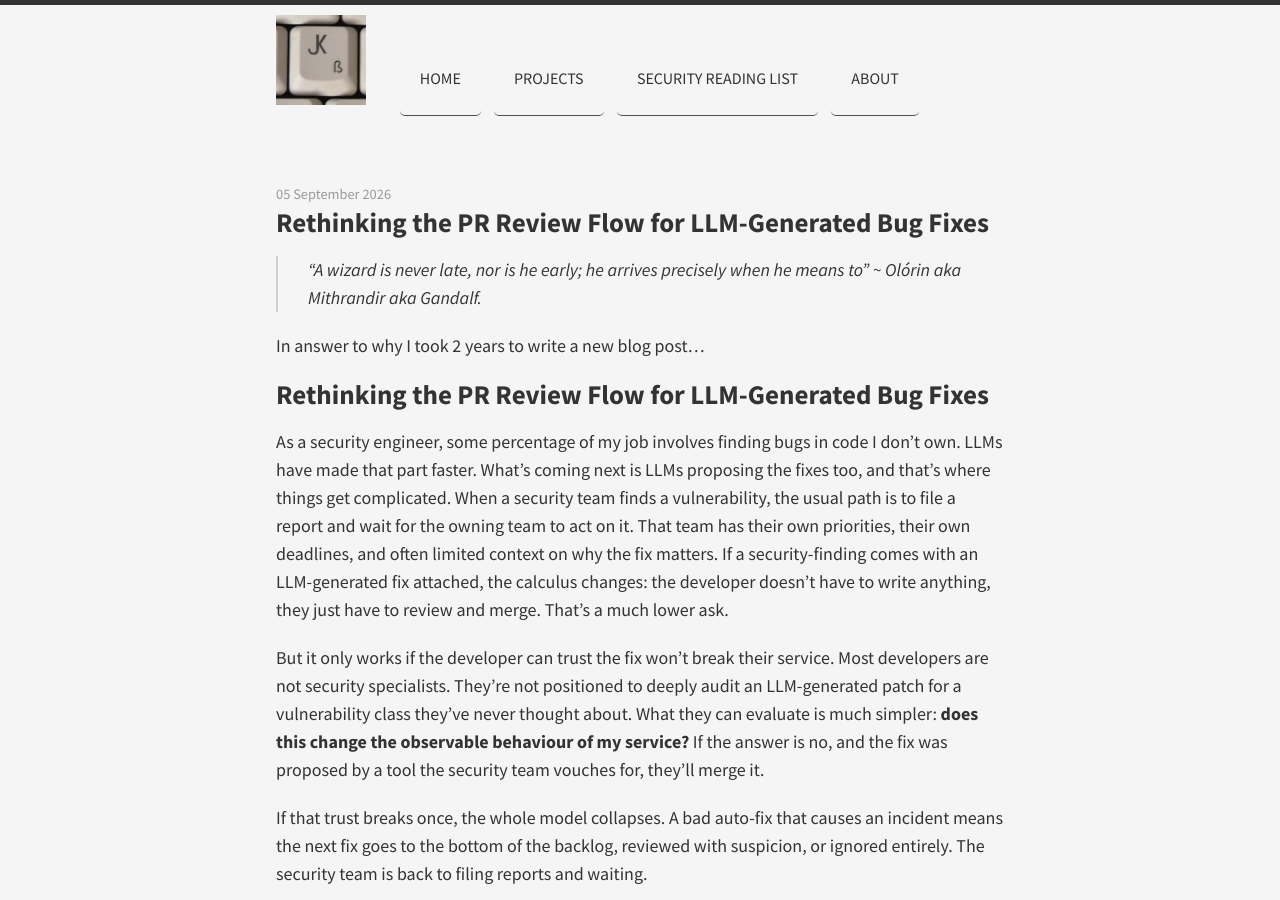
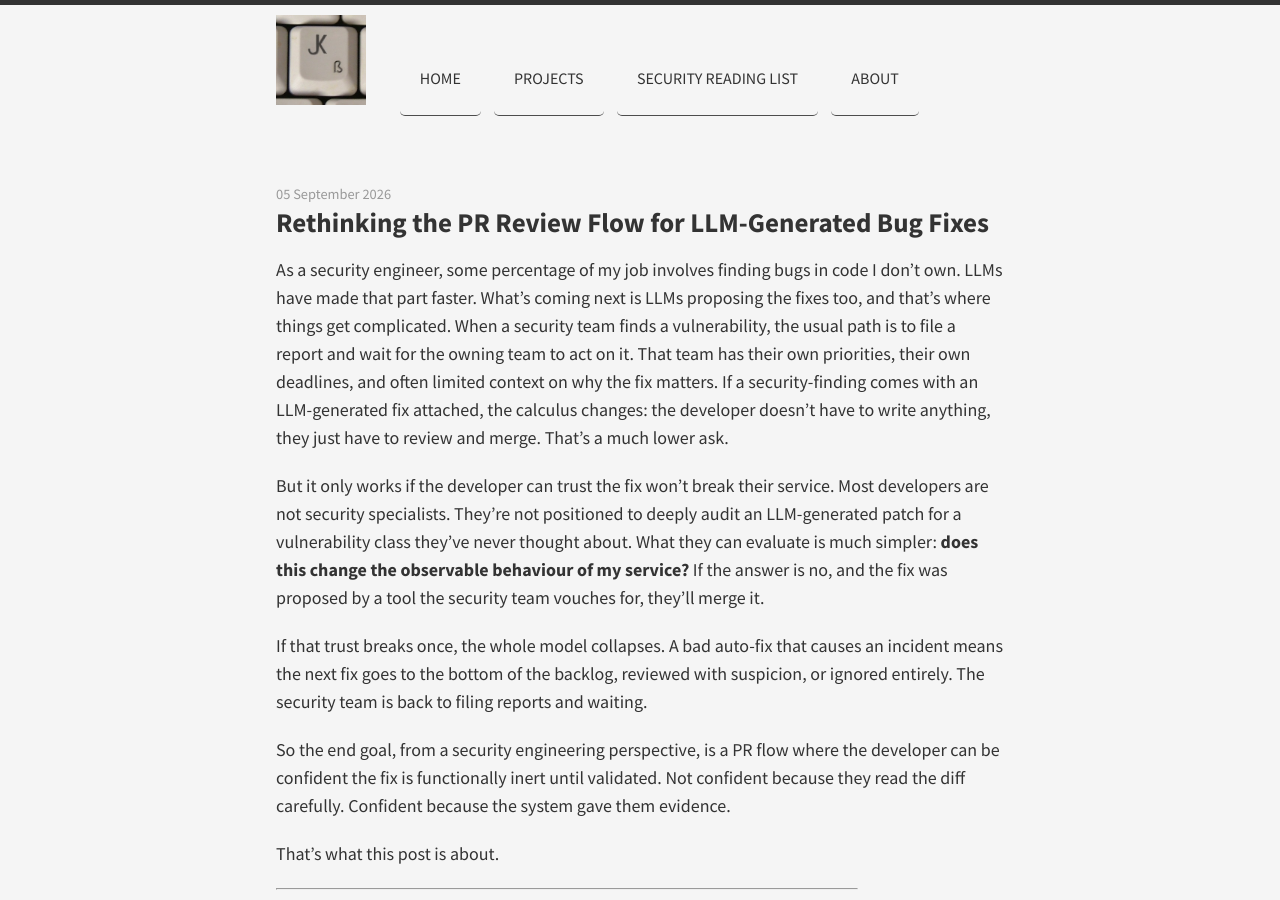
Before and after one commit to joekir/joekir.github.io, a Jekyll site: the page built from _posts/2026-09-05-rethinking-the-pr-review-flow-for-llm-generated-bug-fixes.md, in a window 1280 px wide and 900 px high. Built offline with Jekyll 4.4.1, drawn with Linux system fonts in a browser that asks for light colours; comment, search, counter and statistics services are not loaded.

Commit message:
Revise introduction of PR review flow blog post
Removed introductory quote and initial explanation from the blog post.

```diff
--- a/_posts/2026-09-05-rethinking-the-pr-review-flow-for-llm-generated-bug-fixes.md
+++ b/_posts/2026-09-05-rethinking-the-pr-review-flow-for-llm-generated-bug-fixes.md
@@ -2,11 +2,6 @@
 layout: post
 title: Rethinking the PR Review Flow for LLM-Generated Bug Fixes
 ---
-> _“A wizard is never late, nor is he early; he arrives precisely when he means to” ~ Olórin aka Mithrandir aka Gandalf._
-
-In answer to why I took 2 years to write a new blog post...
-
-# Rethinking the PR Review Flow for LLM-Generated Bug Fixes
 
 As a security engineer, some percentage of my job involves finding bugs in code I don't own.
 LLMs have made that part faster. What's coming next is LLMs proposing the fixes too, and that's where things get complicated.
```
